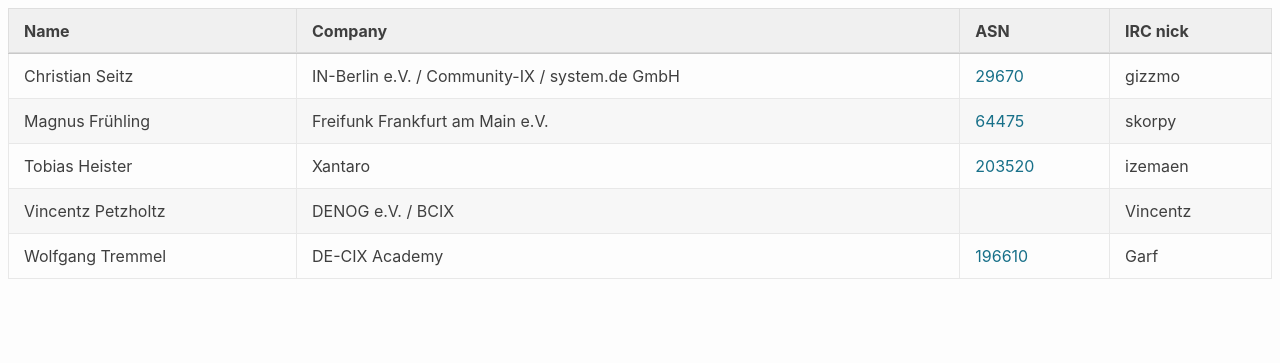
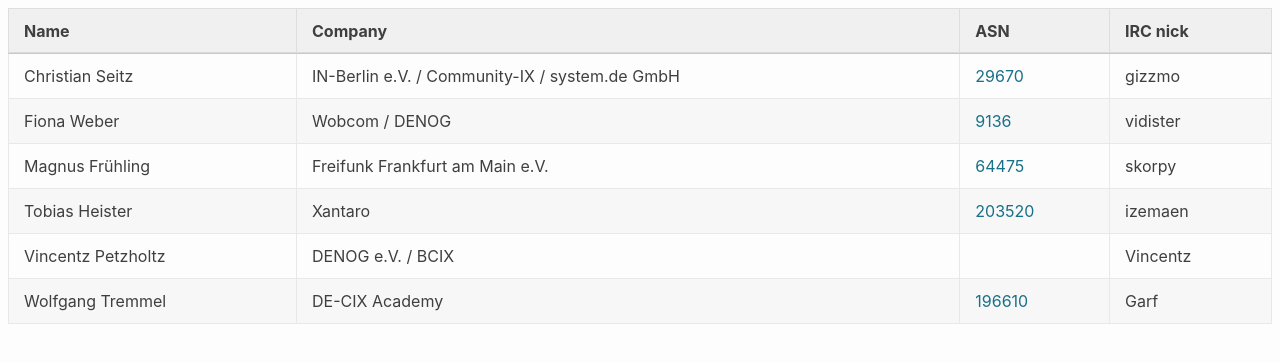
Before and after one commit to denog/pretix-attendeelist, a Jekyll site: the page built from denog-routingwg-2024-01/index.markdown, in a window 1280 px wide. Shown: the top 363 px of the page. Built offline with Jekyll 4.4.1, drawn with Linux system fonts in a browser that asks for light colours.

Commit message:
Latest data: Mon Feb  5 16:48:06 UTC 2024

```diff
--- a/_data/attendees_denog-routingwg-2024-01.json
+++ b/_data/attendees_denog-routingwg-2024-01.json
@@ -4,6 +4,12 @@
     "company": "IN-Berlin e.V. / Community-IX / system.de GmbH",
     "irc": "gizzmo",
     "asn": "29670"
+  },
+  {
+    "name": "Fiona Weber",
+    "company": "Wobcom / DENOG",
+    "irc": "vidister",
+    "asn": "9136"
   },
   {
     "name": "Magnus Frühling",
```
